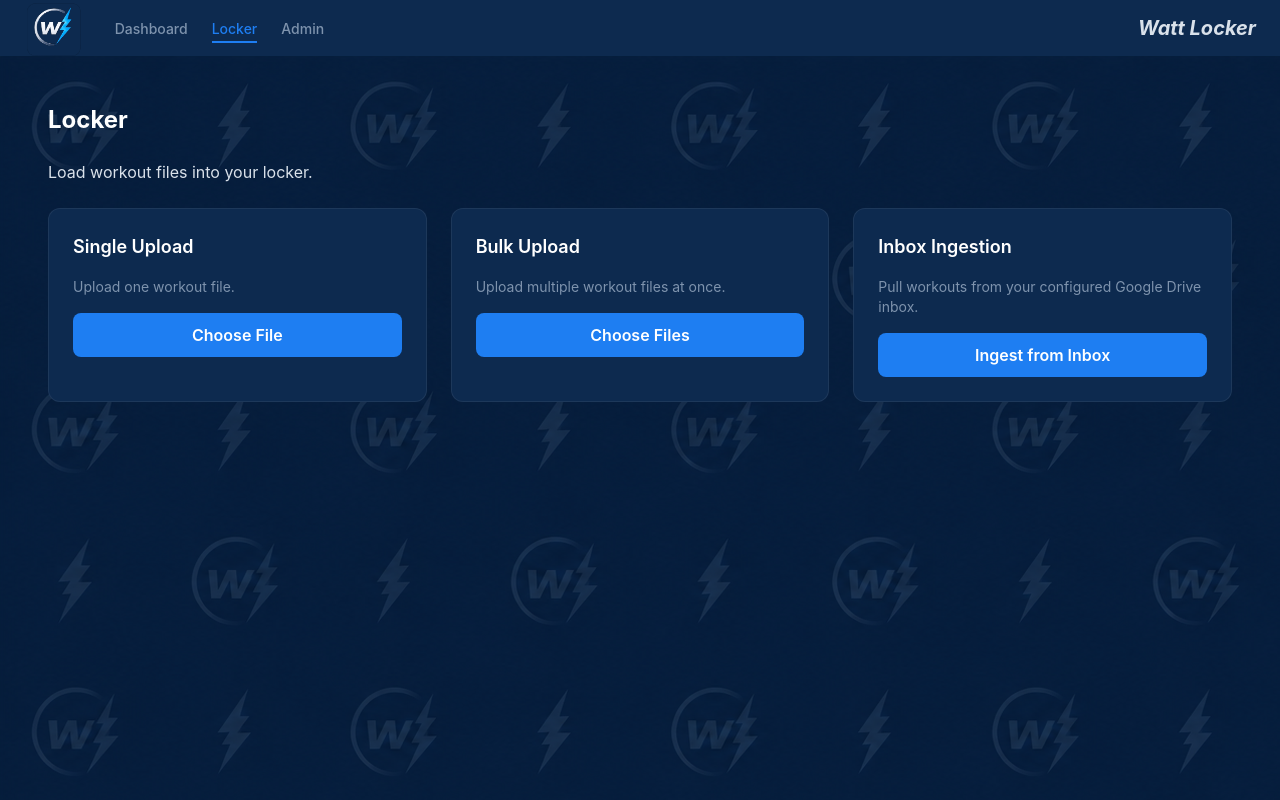
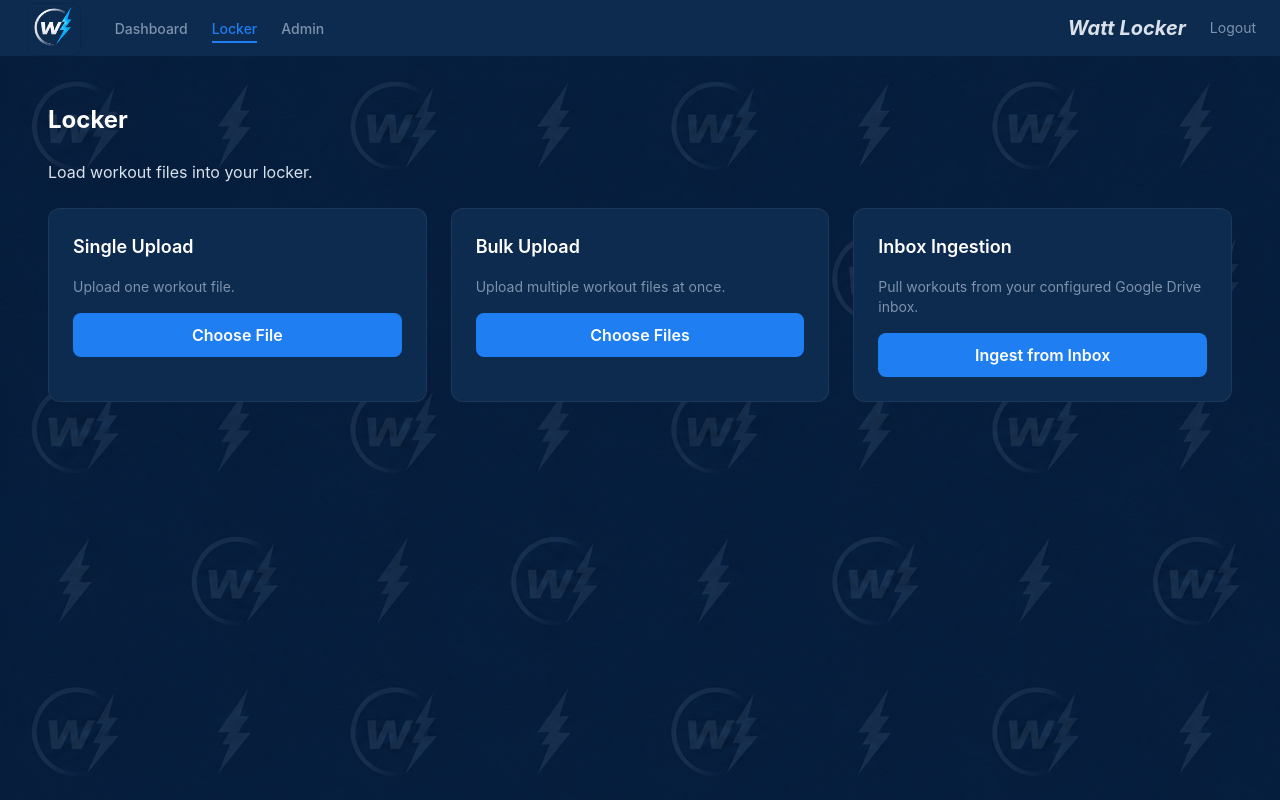
Before and after one commit to a951racer/watt-locker-ui, a React (Vite) app: page /locker in a window 1280 px wide. Built offline with nearby package versions, Linux system fonts and the light colour scheme; no server answers; sample sign-in values are in the browser's storage.

Commit message:
Add logout button to NavigationBar
Closes #1

```diff
--- a/src/components/NavigationBar.tsx
+++ b/src/components/NavigationBar.tsx
@@ -1,5 +1,6 @@
-import { Link, useLocation } from 'react-router-dom';
+import { Link, useLocation, useNavigate } from 'react-router-dom';
 import { getActiveNavItem } from '../utils/navigation';
+import { useAuthStore } from '../store/authStore';
 
 const navLinks = [
   { key: 'dashboard', label: 'Dashboard', path: '/dashboard' },
@@ -9,7 +10,14 @@ const navLinks = [
 
 export default function NavigationBar() {
   const { pathname } = useLocation();
+  const navigate = useNavigate();
+  const logout = useAuthStore((state) => state.logout);
   const activeItem = getActiveNavItem(pathname);
+
+  const handleLogout = () => {
+    logout();
+    navigate('/login');
+  };
 
   return (
     <nav className="bg-midnightBlue w-full px-6 flex items-center h-14 shrink-0">
@@ -44,6 +52,13 @@ export default function NavigationBar() {
       <span className="ml-auto text-lightSilver italic text-xl font-bold">
         Watt Locker
       </span>
+
+      <button
+        onClick={handleLogout}
+        className="ml-6 text-sm text-softFog hover:text-pureWhite transition-colors"
+      >
+        Logout
+      </button>
     </nav>
   );
 }
```
